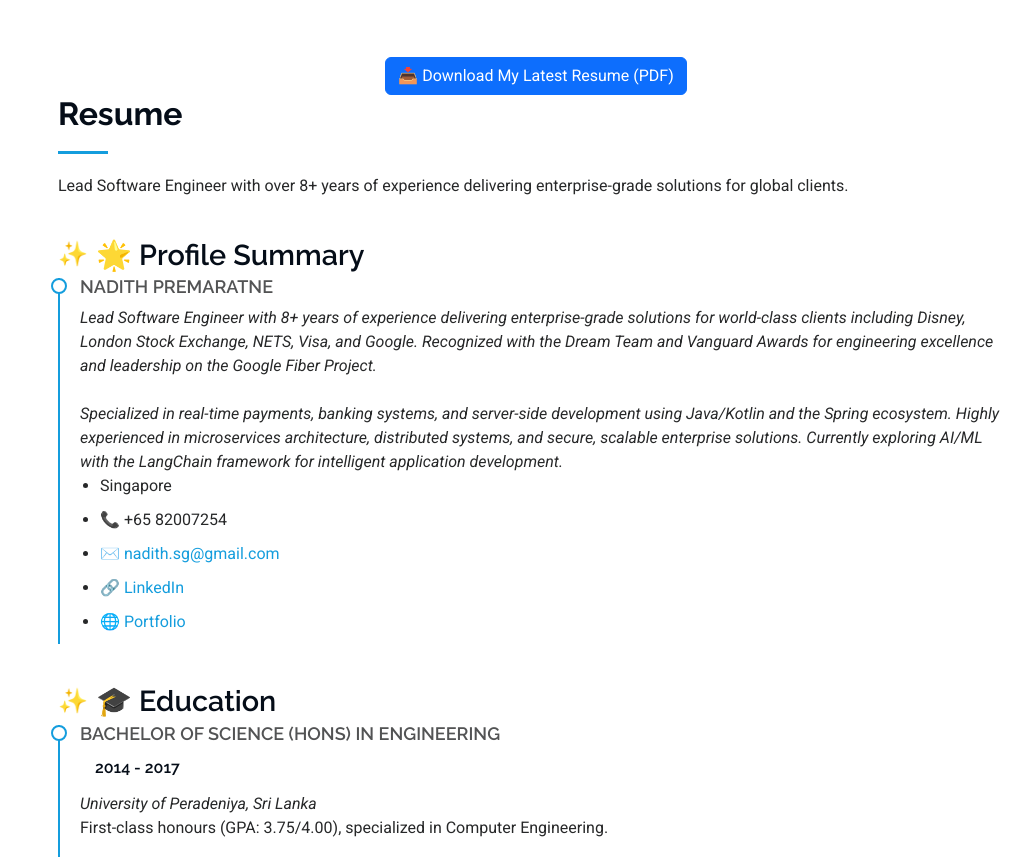
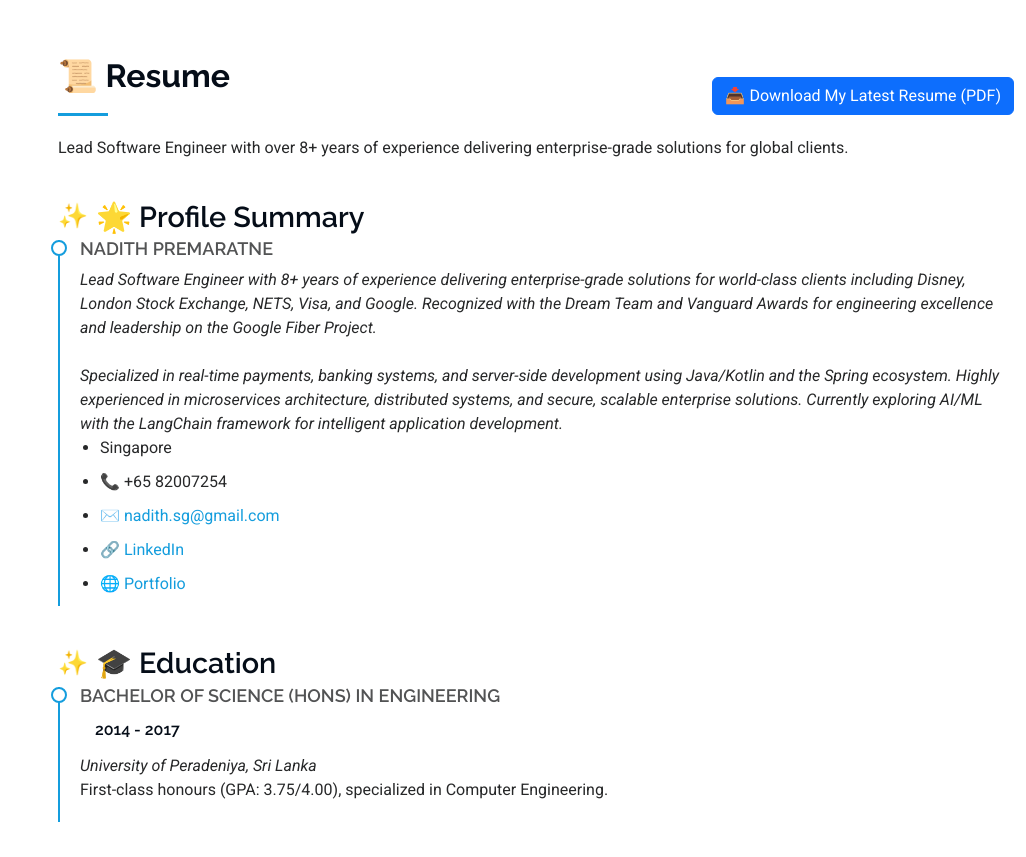
Before and after one commit to NadithM/nadith, a plain HTML site: page index.html in a window 1280 px wide. Shown: the part 2370-3227 px from the top of the page, without its empty margins (254-1280 px from the left). Drawn offline with nearby package versions, Linux system fonts and the light colour scheme.

Commit message:
update image

```diff
--- a/index.html
+++ b/index.html
@@ -262,15 +262,18 @@
     <!-- Resume Section -->
     <section class="resume section" id="resume">
 
-        <div class="resume-download text-center" data-aos="fade-up" data-aos-delay="100">
-            <a href="assets/resume/Nadith_Premaratne_20250630.pdf" class="btn btn-primary" download>
-                📥 Download My Latest Resume (PDF)
-            </a>
-        </div>
-
         <!-- Section Title -->
         <div class="container section-title" data-aos="fade-up">
-            <h2>Resume</h2>
+            <div class="row align-items-center">
+                <div class="col-md-6">
+                    <h2>📜 Resume</h2>
+                </div>
+                <div class="col-md-6 text-md-end text-center mt-3 mt-md-0">
+                    <a href="assets/resume/Nadith_Premaratne_20250630.pdf" class="btn btn-primary" download>
+                        📥 Download My Latest Resume (PDF)
+                    </a>
+                </div>
+            </div>
             <p>Lead Software Engineer with over <span id="years-2"></span> of experience delivering enterprise-grade solutions for global
                 clients.</p>
 
```
